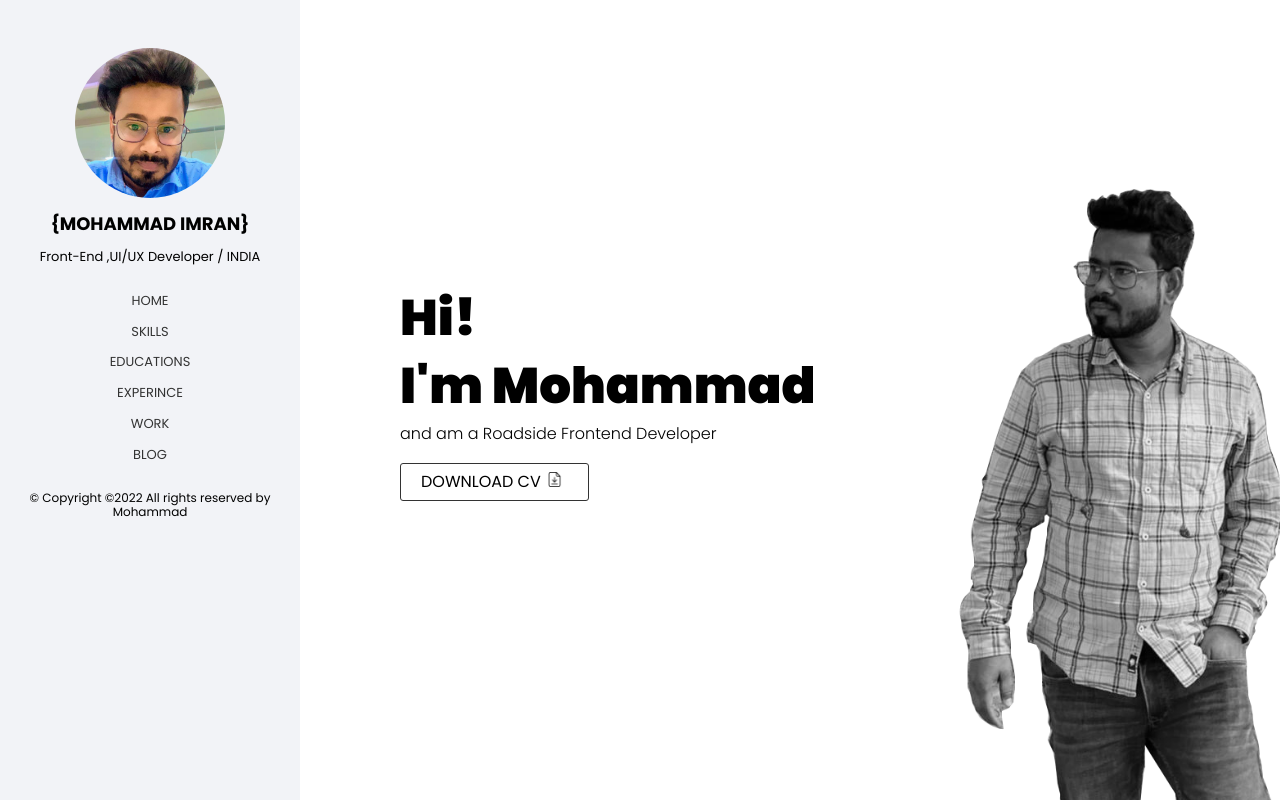
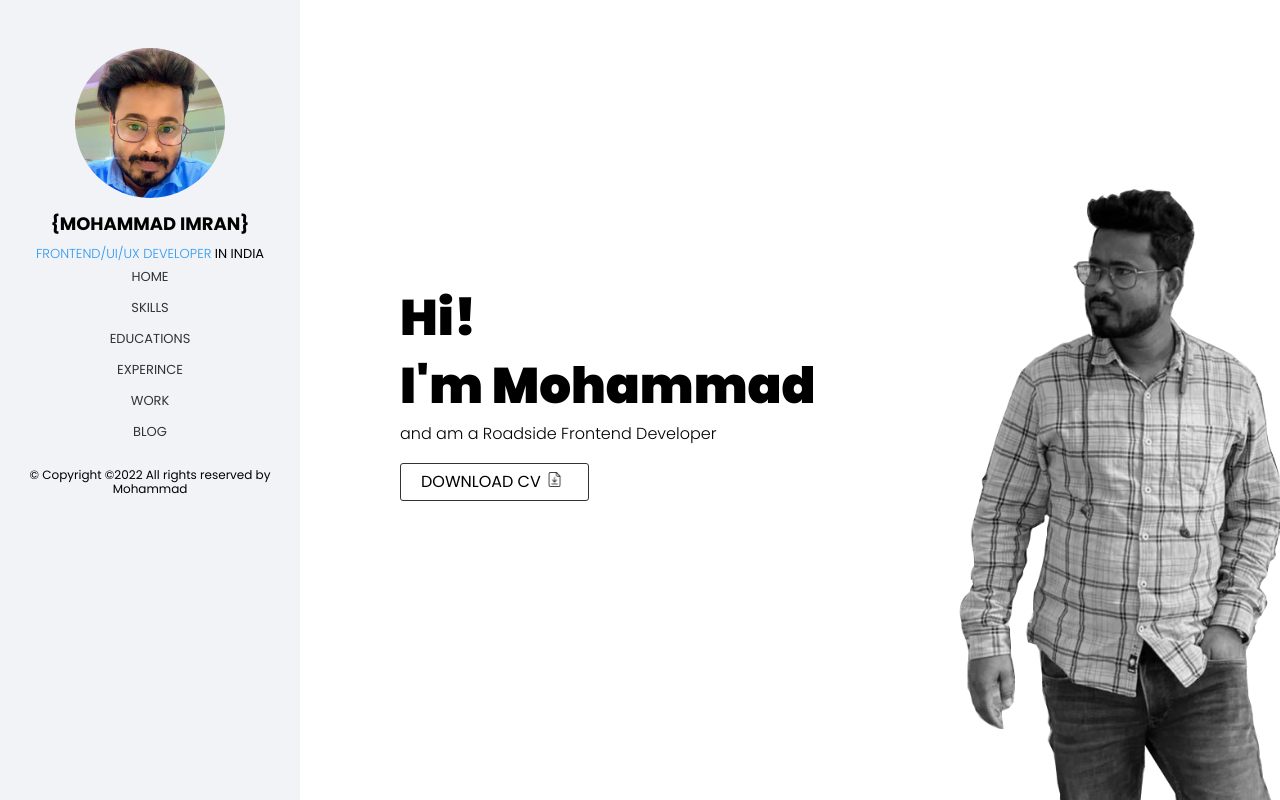
Before and after one commit to imran7358/imranFrontend, a plain HTML site: page index.html in a window 1280 px wide. Drawn offline with Linux system fonts and the light colour scheme.

Commit message:
Postions
Signed-off-by: imran7358 <shaikhmiran@gmail.com>

```diff
--- a/css/style.css
+++ b/css/style.css
@@ -62,3 +62,4 @@ border-radius: 3px; display: inline-flex;justify-content: center;    transition:
 .download-now span{margin: 0 6px;}
 .download-now:hover{box-shadow: rgba(0, 0, 0, 0.1) 0px 4px 12px;transform: translate(0,-2px);}
 .cu-pointer{cursor: pointer;}
+#position span{color: #2c98f0;font-weight: 300;}
--- a/index.html
+++ b/index.html
@@ -15,7 +15,7 @@
             </div>
             <h1 class="logo-area text-center f-18" id="logo">{MOHAMMAD IMRAN}</h1>
            <div class="width-100 text-center position-con">
-            <span id="position" class="f-13 text-center">Front-End ,UI/UX Developer / INDIA</span>
+            <div id="position" class="f-13 text-center"><span>FRONTEND/UI/UX DEVELOPER</span> IN INDIA</span>
            </div>
            <nav id="navbar">
                <div class="my-nav">
@@ -43,9 +43,7 @@
                <a class="download-now" href="images/imran_resume.pdf" target="_blank" alt="MOHAMMAD IMRAN"><label class="cu-pointer">Download CV</label> <span class="cu-pointer"><img src="images/file.png" width="15"/></span></a>
            </div>
         </section>
-        <!-- <h2>Hi !</h2>
-        <h3>I'm Mohammad</h3>
-        <h4>I am a FrontEnd/UI/UX Developer</h4> -->
+
     </div>
     </div>
 </div>
```
